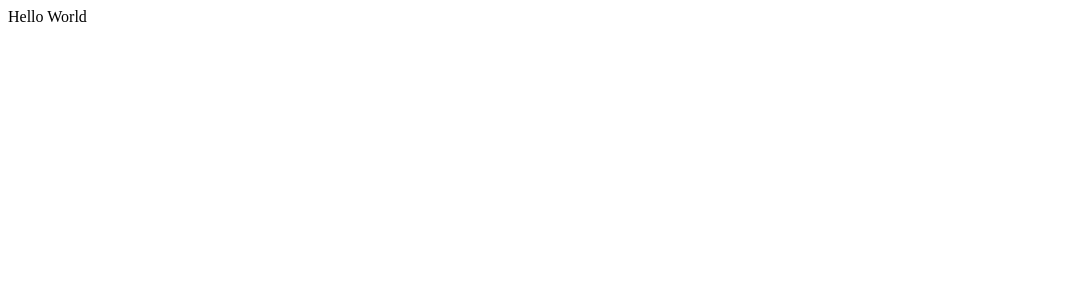
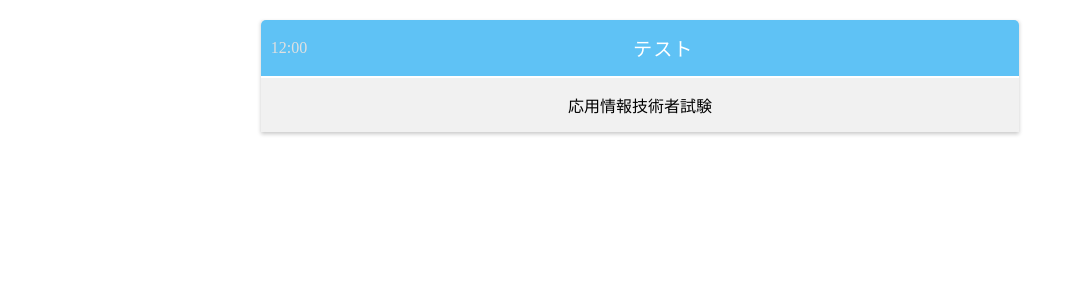
Before and after one commit to inoue021231/plan-editor, a React (Vite) app: page / in a window 1280 px wide. Shown: the top 300 px of the page, without its empty margins (0-1076 px from the left). Built offline with nearby package versions, Linux system fonts and the light colour scheme.

Commit message:
gh-pagesバグ修正

```diff
--- a/index.html
+++ b/index.html
@@ -2,10 +2,11 @@
 <html lang="ja">
   <head>
     <meta charset="UTF-8" />
+    <meta name="viewport" content="width=device-width, initial-scale=1.0" />
     <title>スケジュール管理アプリ</title>
   </head>
   <body>
     <div id="root"></div>
-    <script type="module" src="./src/main.tsx"></script>
+    <script type="module" src="/src/main.tsx"></script>
   </body>
 </html>
--- a/package.json
+++ b/package.json
@@ -6,10 +6,11 @@
   "type": "module",
   "scripts": {
     "dev": "vite",
+    "predeploy": "npm run build",
+    "deploy": "gh-pages -d dist",
     "build": "tsc && vite build",
     "lint": "eslint . --ext ts,tsx --report-unused-disable-directives --max-warnings 0",
-    "preview": "vite preview",
-    "deploy": "gh-pages -d dist"
+    "preview": "vite preview"
   },
   "dependencies": {
     "react": "^18.2.0",
@@ -17,6 +18,7 @@
     "sass": "^1.72.0"
   },
   "devDependencies": {
+    "@types/node": "^20.11.30",
     "@types/react": "^18.2.66",
     "@types/react-dom": "^18.2.22",
     "@typescript-eslint/eslint-plugin": "^7.2.0",
--- a/src/App.tsx
+++ b/src/App.tsx
@@ -1,7 +1,11 @@
-// import Home from "./pages/Home";
+import Home from "./pages/Home";
 
 function App() {
-  return <>{/* <Home /> */}Hello World</>;
+  return (
+    <>
+      <Home />
+    </>
+  );
 }
 
 export default App;
--- a/src/pages/Home.tsx
+++ b/src/pages/Home.tsx
@@ -1,4 +1,4 @@
-/* import "./home.scss";
+import "./home.scss";
 import { useEffect, useState } from "react";
 
 type Schedule = {
@@ -30,4 +30,3 @@
 };
 
 export default Home;
- */
--- a/src/pages/home.scss
+++ b/src/pages/home.scss
@@ -1,4 +1,4 @@
-/* .box {
+.box {
   background: #f1f1f1;
   box-shadow: 0 2px 4px rgba(0, 0, 0, 0.22);
   width: 60%;
@@ -35,4 +35,3 @@
     border-radius: 0 0 5px 5px;
   }
 }
- */
```
Also changed, not shown: vite.config.ts (+4 -3 lines), 1 other file (tests, documents, lock files or other folders).
